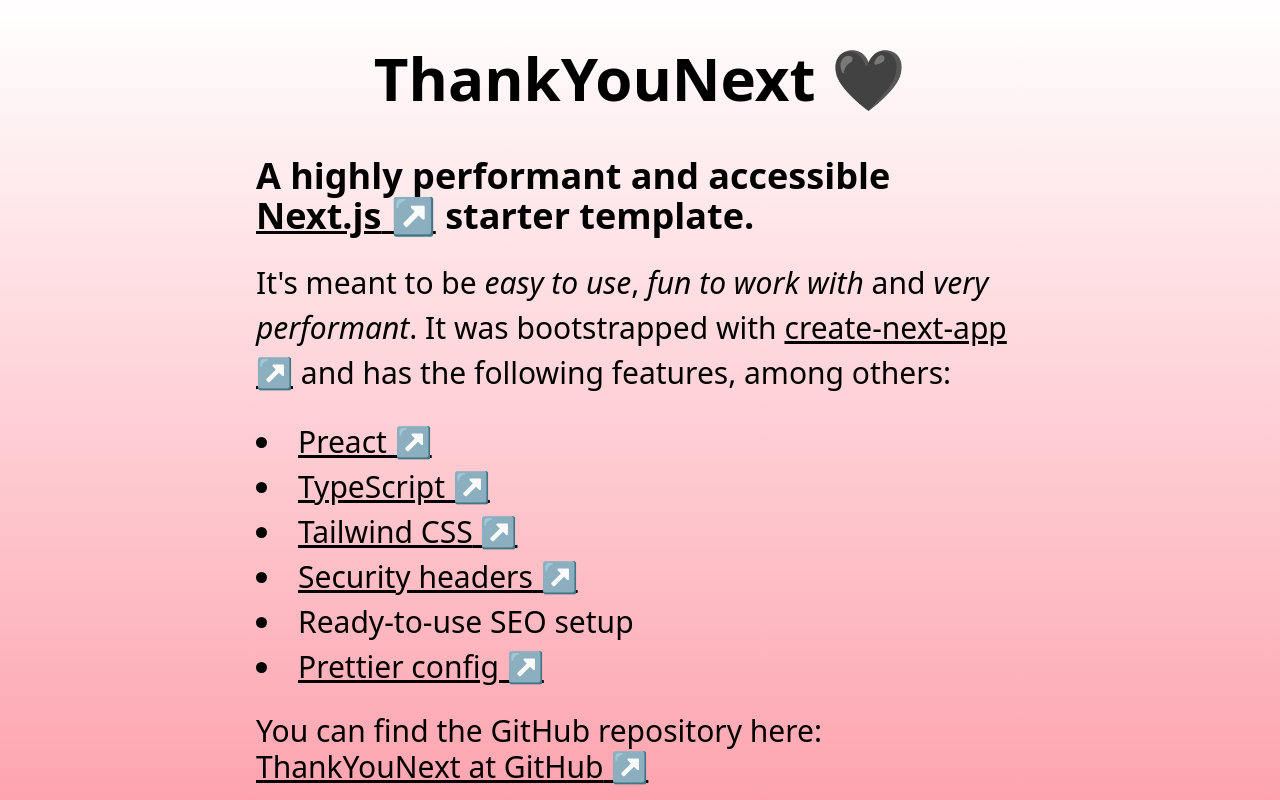
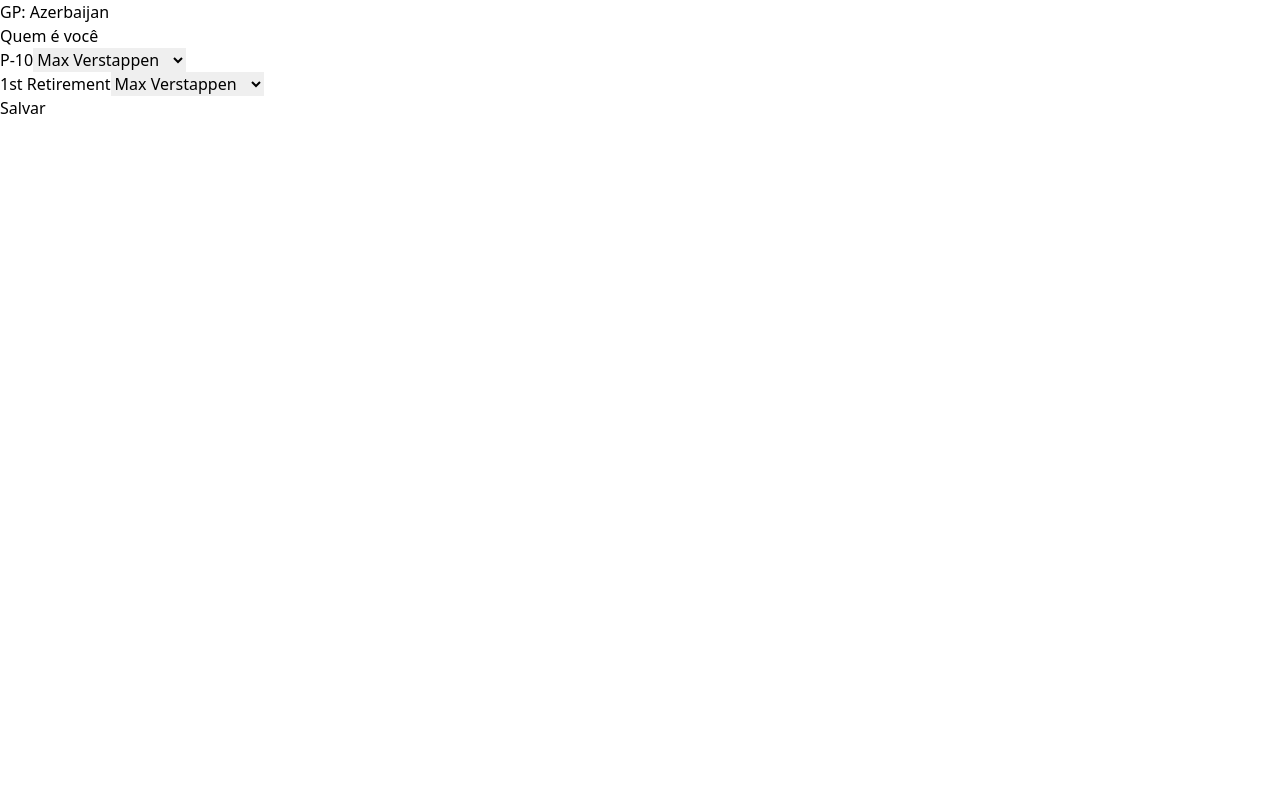
Before and after one commit to matheuslemke/p10racing, a Next.js app: page / in a window 1280 px wide. Built offline with nearby package versions, Linux system fonts and the light colour scheme.

Commit message:
feat: add form to homepage

```diff
--- a/pages/index.tsx
+++ b/pages/index.tsx
@@ -1,15 +1,34 @@
 import type { NextPage } from 'next'
-import DeleteMe from 'components/DeleteMe'
+import PilotSelector from '../components/PilotSelector'
+import UserIdentificator from '../components/UserIdentificator'
+import { useState } from 'react'
 
-// Delete this if runtime JavaScript is needed:
 export const config = {
   unstable_runtimeJS: false,
 }
 
 const Home: NextPage = () => {
+  const [selectedP10, setSelectedP10] = useState('')
+  const [selectedFirstRetirement, setSelectedFirstRetirement] = useState('')
+  const handleFormSubmit = () => {}
+
   return (
     <>
-      <DeleteMe />
+      <h1>GP: Azerbaijan</h1>
+      <form onSubmit={handleFormSubmit}>
+        <UserIdentificator />
+        <PilotSelector
+          category={'P-10'}
+          selectedPilot={selectedP10}
+          handleChangePilot={setSelectedP10}
+        />
+        <PilotSelector
+          category={'1st Retirement'}
+          selectedPilot={selectedFirstRetirement}
+          handleChangePilot={setSelectedFirstRetirement}
+        />
+        <button type="submit">Salvar</button>
+      </form>
     </>
   )
 }
```
